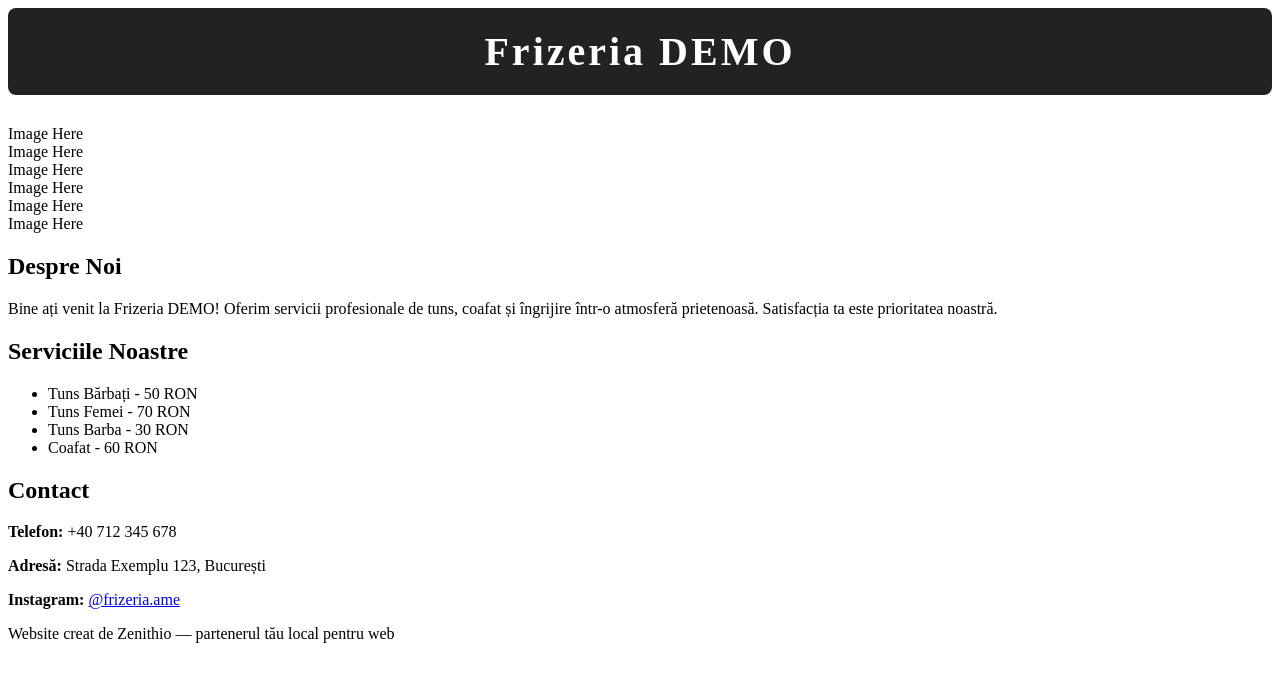
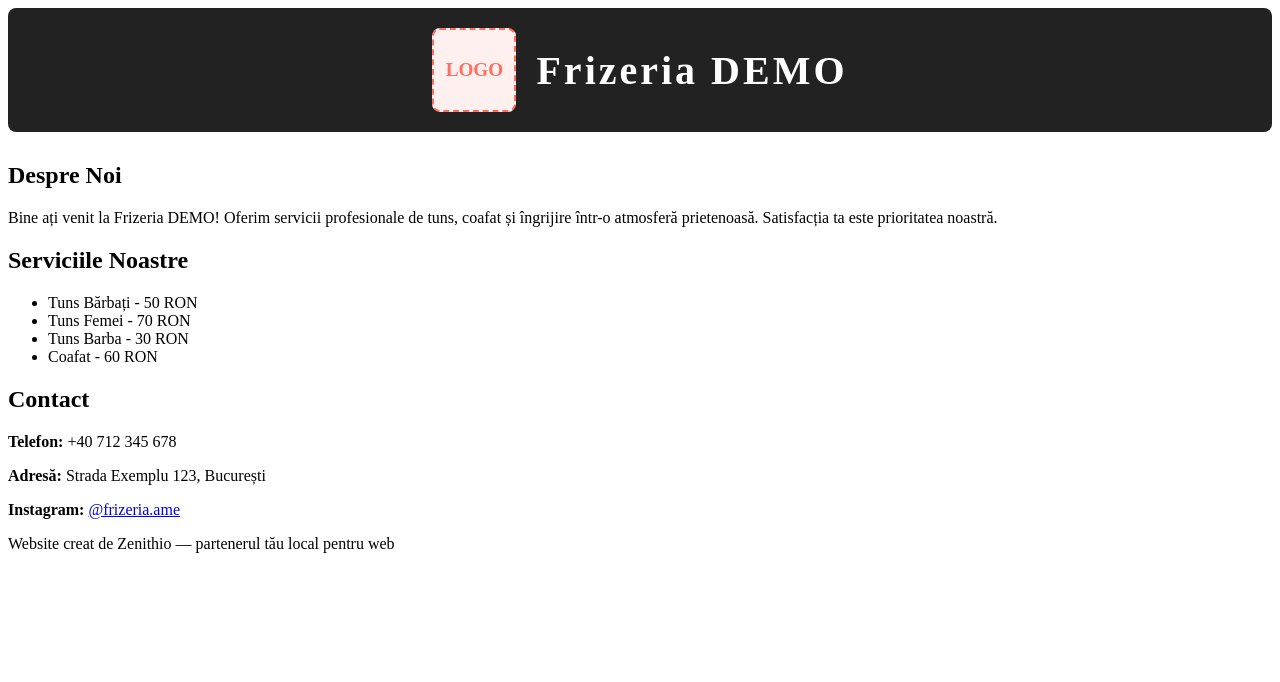
Before and after one commit to Zenithio/DEMO, a plain HTML site: page index.html in a window 1280 px wide. Drawn offline with Linux system fonts and the light colour scheme.

Commit message:
Update index.html

```diff
--- a/index.html
+++ b/index.html
@@ -9,22 +9,9 @@
 <body>
 
 <header>
+  <div class="logo-placeholder">Logo</div>
   <h1>Frizeria DEMO</h1>
 </header>
-
-<!-- Left side images -->
-<div class="side-images-left">
-  <div class="image-placeholder">Image Here</div>
-  <div class="image-placeholder">Image Here</div>
-  <div class="image-placeholder">Image Here</div>
-</div>
-
-<!-- Right side images -->
-<div class="side-images-right">
-  <div class="image-placeholder">Image Here</div>
-  <div class="image-placeholder">Image Here</div>
-  <div class="image-placeholder">Image Here</div>
-</div>
 
 <main>
   <section class="despre">
```
